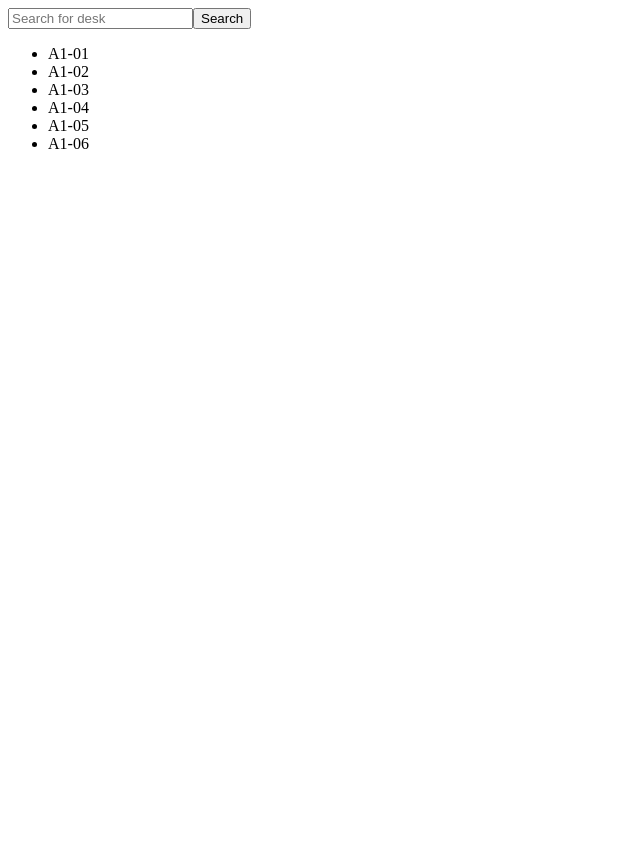
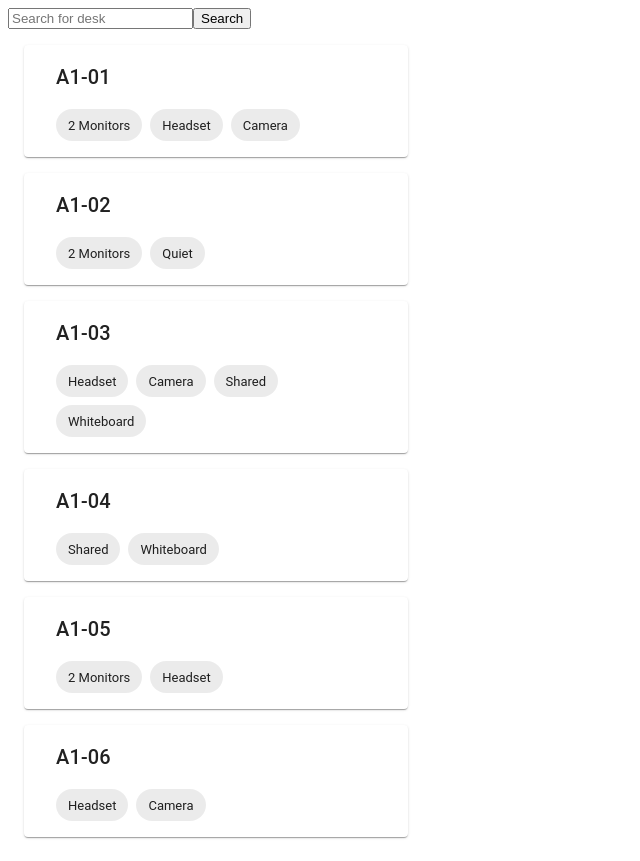
Before and after one commit to riabykhartem/bambooker, a React (Vite) app: page /desks in a window 1280 px wide. Shown: the whole page, without its empty margins (0-640 px from the left). Before the commit the page ends 800 px from the top, so only its background shows below. Built offline with nearby package versions, Linux system fonts and the light colour scheme.

Commit message:
Used MUI for desk list

```diff
--- /dev/null
+++ b/src/components/DeskCard/DeskCard.tsx
@@ -0,0 +1,35 @@
+import { Desk } from '../../api/desk.model.ts';
+import { Box, Card, styled, Typography } from '@mui/material';
+import { FeatureChip } from '../FeatureChip/FeatureChip.tsx';
+
+const CardStyled = styled(Card)`
+    width: 20rem;
+    padding: ${({theme}) => theme.spacing(2, 4)};
+`;
+
+const DeskNameTypography = styled(Typography)`
+    margin-bottom: ${({theme}) => theme.spacing(2)};
+`;
+
+const FeaturesBox = styled(Box)`
+    display: flex;
+    flex-wrap: wrap;
+    gap: ${({theme}) => theme.spacing(1)};
+`;
+
+export interface DeskListItemProps extends Desk {
+
+}
+
+export const DeskCard = (props: DeskListItemProps) => {
+  return (
+    <CardStyled>
+      <DeskNameTypography variant="h6">{props.name}</DeskNameTypography>
+      <FeaturesBox>
+        {props.features.map(feature => (
+          <FeatureChip key={feature} feature={feature} />
+        ))}
+      </FeaturesBox>
+    </CardStyled>
+  )
+}
--- a/src/components/DeskList/DeskList.tsx
+++ b/src/components/DeskList/DeskList.tsx
@@ -1,6 +1,9 @@
 import { FormEvent, useEffect, useRef, useState } from 'react';
 import { getDesks } from '../../api/api.ts';
 import { Desk } from '../../api/desk.model.ts';
+import { MainLayout } from '../../layouts/MainLayout.tsx';
+import { DeskCard } from '../DeskCard/DeskCard.tsx';
+import { List, ListItem } from '@mui/material';
 
 export const DeskList = () => {
 
@@ -29,16 +32,18 @@ export const DeskList = () => {
   }
 
   return (
-    <>
+    <MainLayout>
       <form onSubmit={handleSubmit}>
         <input type="text" placeholder="Search for desk" ref={searchInputRef} />
         <button type="submit">Search</button>
       </form>
-      <ul>
+      <List>
         {desks.map((desk) => (
-          <li key={desk.id}>{desk.name}</li>
+          <ListItem key={desk.id}>
+            <DeskCard {...desk} />
+          </ListItem>
         ))}
-      </ul>
-    </>
+      </List>
+    </MainLayout>
   )
 }
--- /dev/null
+++ b/src/components/FeatureChip/FeatureChip.tsx
@@ -0,0 +1,50 @@
+import { Chip, Tooltip } from '@mui/material';
+import { DeskFeature } from '../../api/desk.model.ts';
+
+const featureMap: Record<DeskFeature, { label: string, description?: string }> = {
+  [DeskFeature.TwoMonitors]: {
+    label: '2 Monitors',
+  },
+  [DeskFeature.Headset]: {
+    label: 'Headset',
+  },
+  [DeskFeature.WirelessKeyboard]: {
+    label: 'Wireless Keyboard',
+  },
+  [DeskFeature.Camera]: {
+    label: 'Camera',
+  },
+  [DeskFeature.Quiet]: {
+    label: 'Quiet',
+    description: 'Calls are restricted in this area',
+  },
+  [DeskFeature.Shared]: {
+    label: 'Shared',
+    description: 'This is a place at a shared table',
+  },
+  [DeskFeature.Whiteboard]: {
+    label: 'Whiteboard',
+    description: 'Whiteboard nearby, perfect for design',
+  },
+}
+
+export interface FeatureChipProps {
+  feature: DeskFeature
+}
+
+export const FeatureChip = (props: FeatureChipProps) => {
+  const description = featureMap[props.feature].description;
+
+  const chip = (
+    <Chip label={featureMap[props.feature].label} />
+  );
+
+  if (description)
+    return (
+      <Tooltip title={description} arrow placement="top">
+        {chip}
+      </Tooltip>
+    )
+
+  return chip;
+}
--- /dev/null
+++ b/src/layouts/MainLayout.tsx
@@ -0,0 +1,17 @@
+import { PropsWithChildren } from 'react';
+import { Box, styled } from '@mui/material';
+
+const BoxStyled = styled(Box)`
+    @media (min-width: 1280px) {
+        max-width: 1280px;
+        margin: auto;
+    }
+`;
+
+export const MainLayout = (props: PropsWithChildren) => {
+  return (
+    <BoxStyled>
+      {props.children}
+    </BoxStyled>
+  )
+}
```
